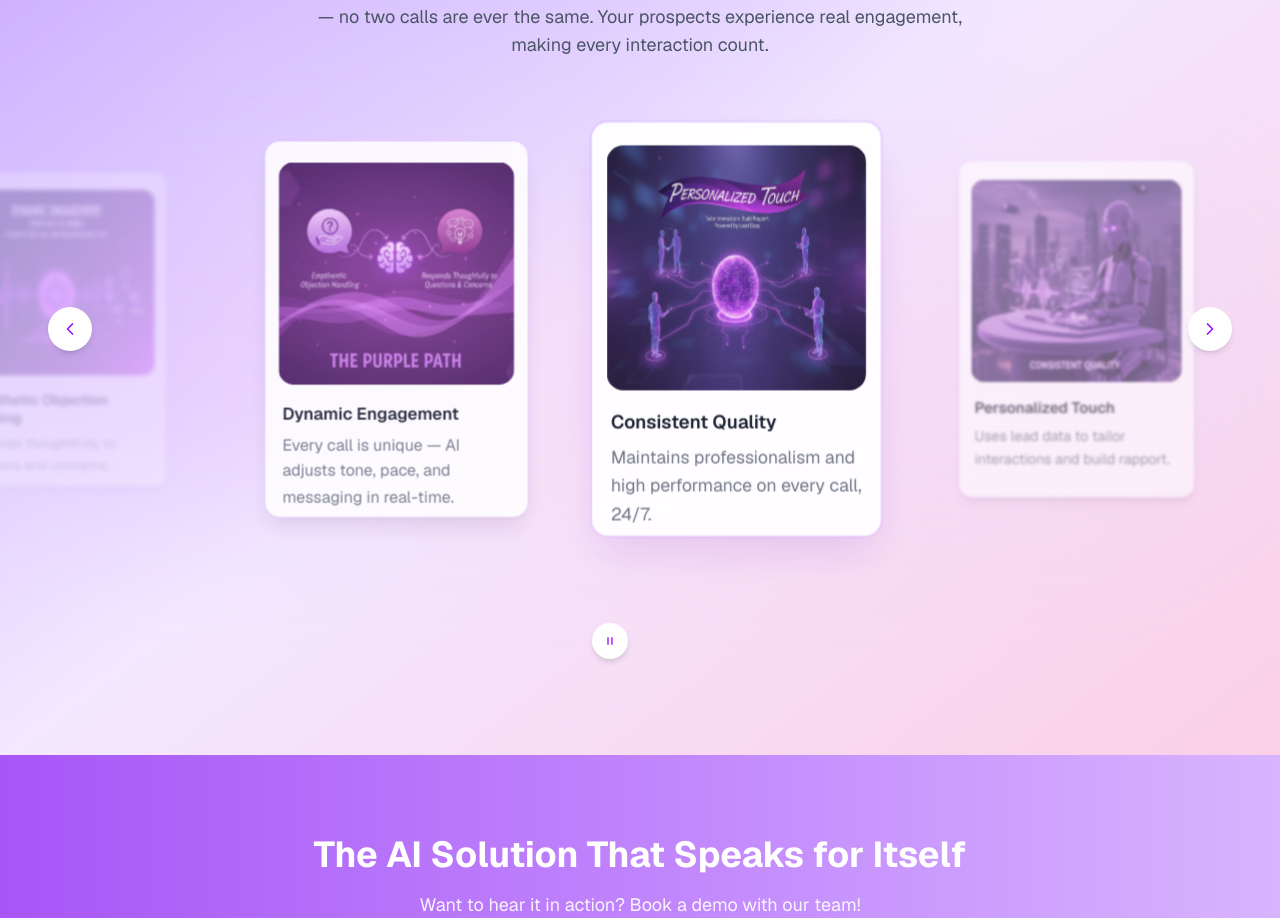
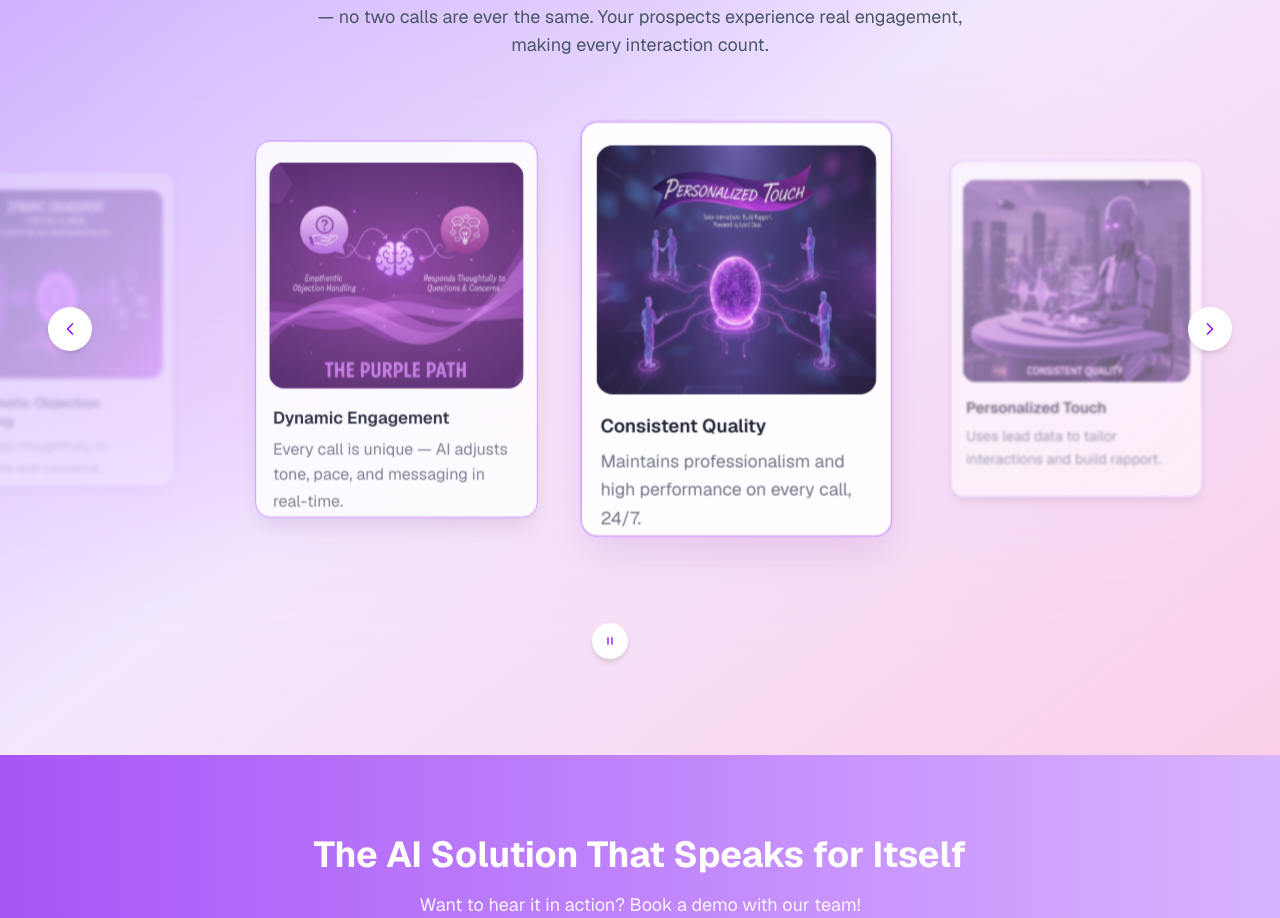
Before and after one commit to juyel66/CallmeAI, a Next.js app: page / in a window 1280 px wide. Shown: the part 3089-4007 px from the top of the page. Built offline with nearby package versions, Linux system fonts and the light colour scheme.

Commit message:
Update AIJustGot component: adjust card width and border color for improved styling

```diff
--- a/app/pages/AIJustGot/AIJustGot.tsx
+++ b/app/pages/AIJustGot/AIJustGot.tsx
@@ -224,13 +224,13 @@ export default function AIJustGot() {
                     {cards.map((card, index) => (
                       <div
                         key={index}
-                        className={`absolute left-1/2 top-1/2 h-100 w-70 -translate-x-1/2 -translate-y-1/2 overflow-hidden rounded-2xl transition-all duration-500 select-none ${
+                        className={`absolute left-1/2 top-1/2 h-100 md:w-75 w-70 -translate-x-1/2 -translate-y-1/2 overflow-hidden rounded-2xl transition-all duration-500 select-none ${
                           card.state.isActive ? "shadow-2xl shadow-purple-500/20 ring-2 ring-purple-400/20" : "shadow-lg"
                         }`}
                         style={card.state.style}
                         onContextMenu={(e) => e.preventDefault()}
                       >
-                        <div className="relative flex h-full w-full flex-col rounded-2xl border border-purple-200 bg-white p-3.5 pointer-events-none">
+                        <div className="relative flex h-full w-full flex-col rounded-2xl border border-purple-400 bg-white p-3.5 pointer-events-none">
                           <Image
                             src={card.image}
                             alt={card.title}
```
